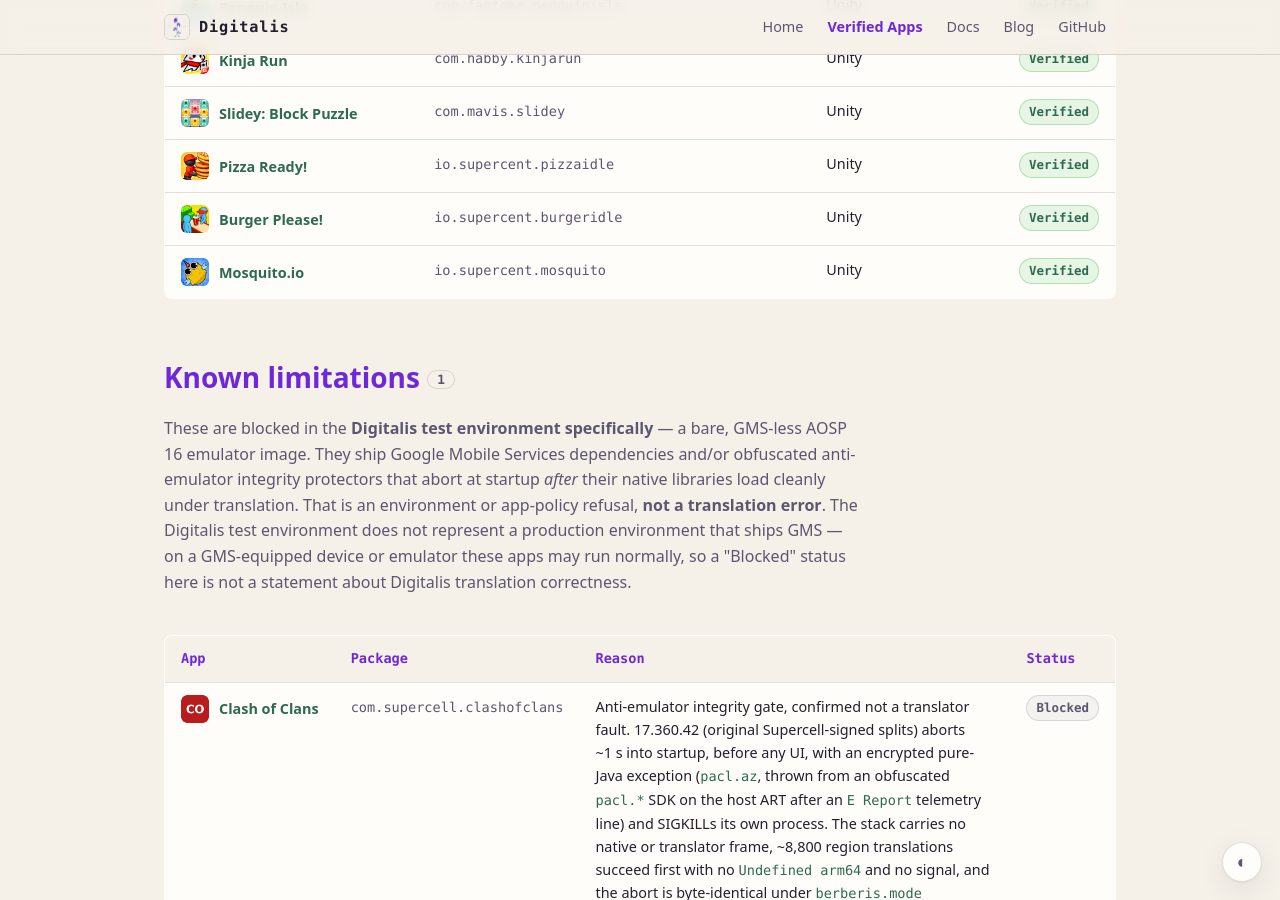
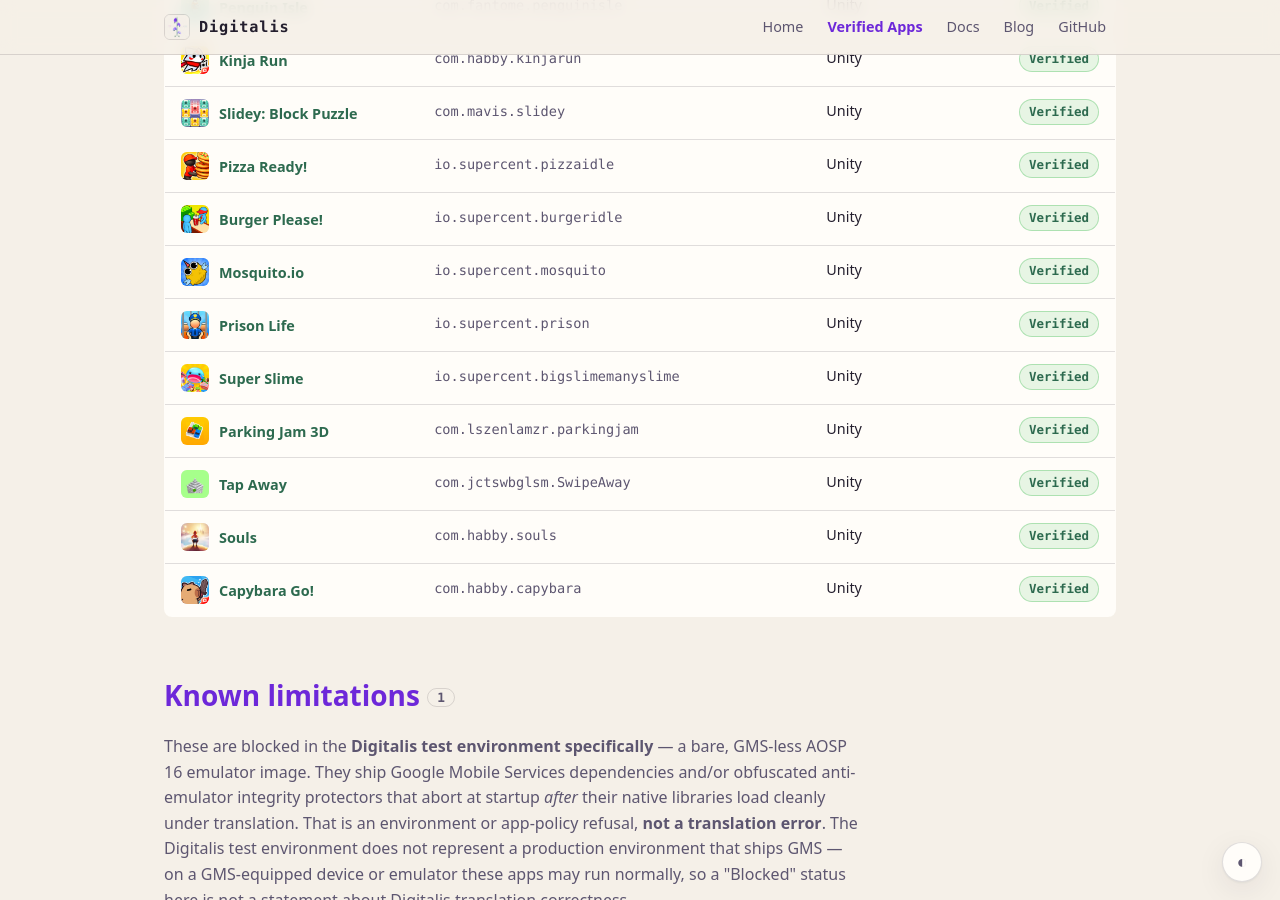
Before and after one commit to DigitalisX64/digitalisx64.github.io, a Jekyll site: the page built from apps.html, in a window 1280 px wide and 900 px high, scrolled down 5928 px. Built offline with Jekyll 4.4.1, drawn with Linux system fonts in a browser that asks for light colours.

Commit message:
apps.yml: add 6 verified games (Prison Life, Super Slime, Parking Jam, Tap Away, Souls, Capybara Go) + icons

```diff
--- a/_data/apps.yml
+++ b/_data/apps.yml
@@ -301,6 +301,24 @@ verified:
   - name: 'Mosquito.io'
     package: io.supercent.mosquito
     stack: 'Unity'
+  - name: 'Prison Life'
+    package: io.supercent.prison
+    stack: 'Unity'
+  - name: 'Super Slime'
+    package: io.supercent.bigslimemanyslime
+    stack: 'Unity'
+  - name: 'Parking Jam 3D'
+    package: com.lszenlamzr.parkingjam
+    stack: 'Unity'
+  - name: 'Tap Away'
+    package: com.jctswbglsm.SwipeAway
+    stack: 'Unity'
+  - name: 'Souls'
+    package: com.habby.souls
+    stack: 'Unity'
+  - name: 'Capybara Go!'
+    package: com.habby.capybara
+    stack: 'Unity'
 
 # No apps are currently in this state; the section drops out of the page while
 # this list is empty.
```
Also changed, not shown: assets/icons/com.habby.capybara.png (added), assets/icons/com.habby.souls.png (added), assets/icons/com.jctswbglsm.SwipeAway.png (added), assets/icons/com.lszenlamzr.parkingjam.png (added), assets/icons/io.supercent.bigslimemanyslime.png (added), assets/icons/io.supercent.prison.png (added).
